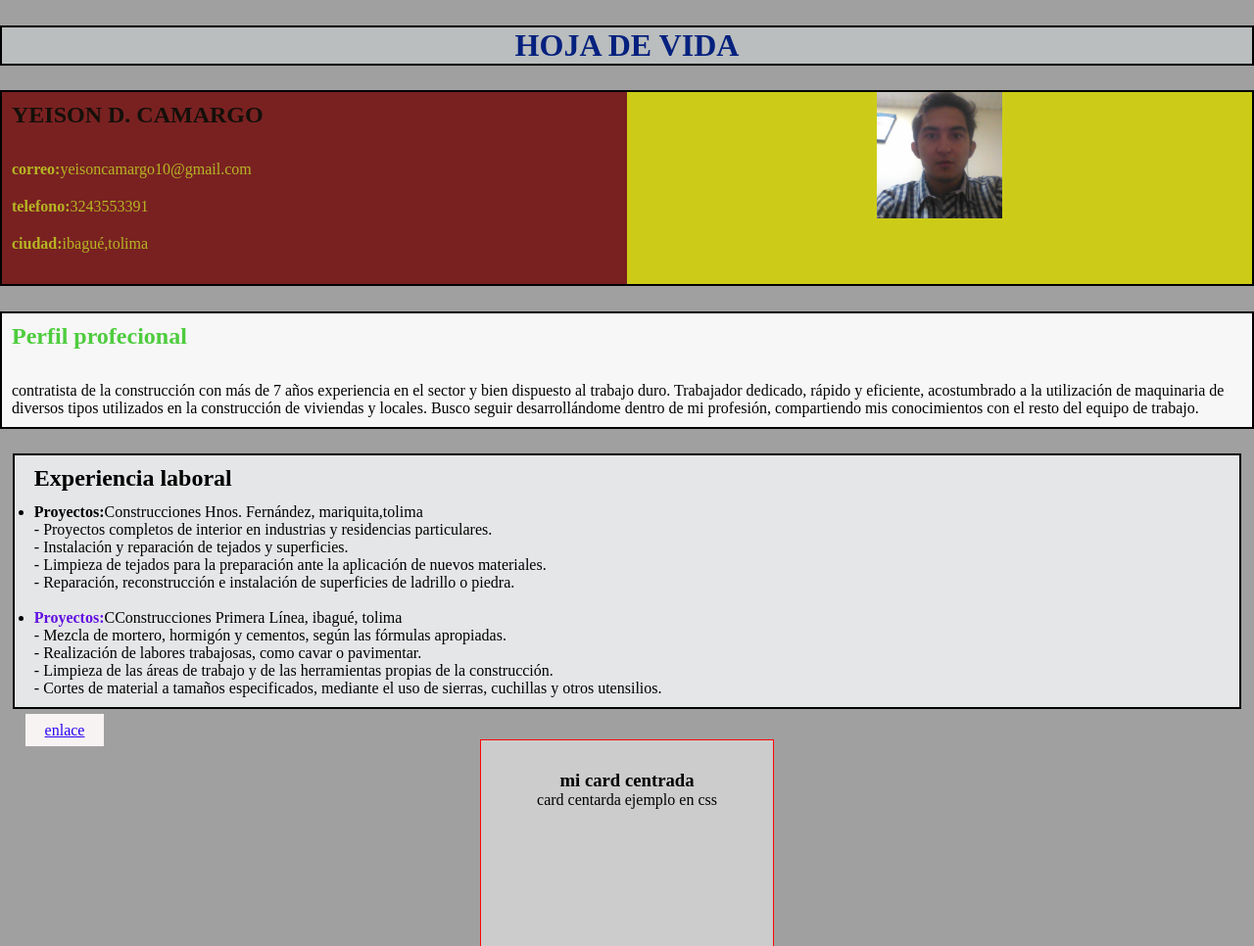
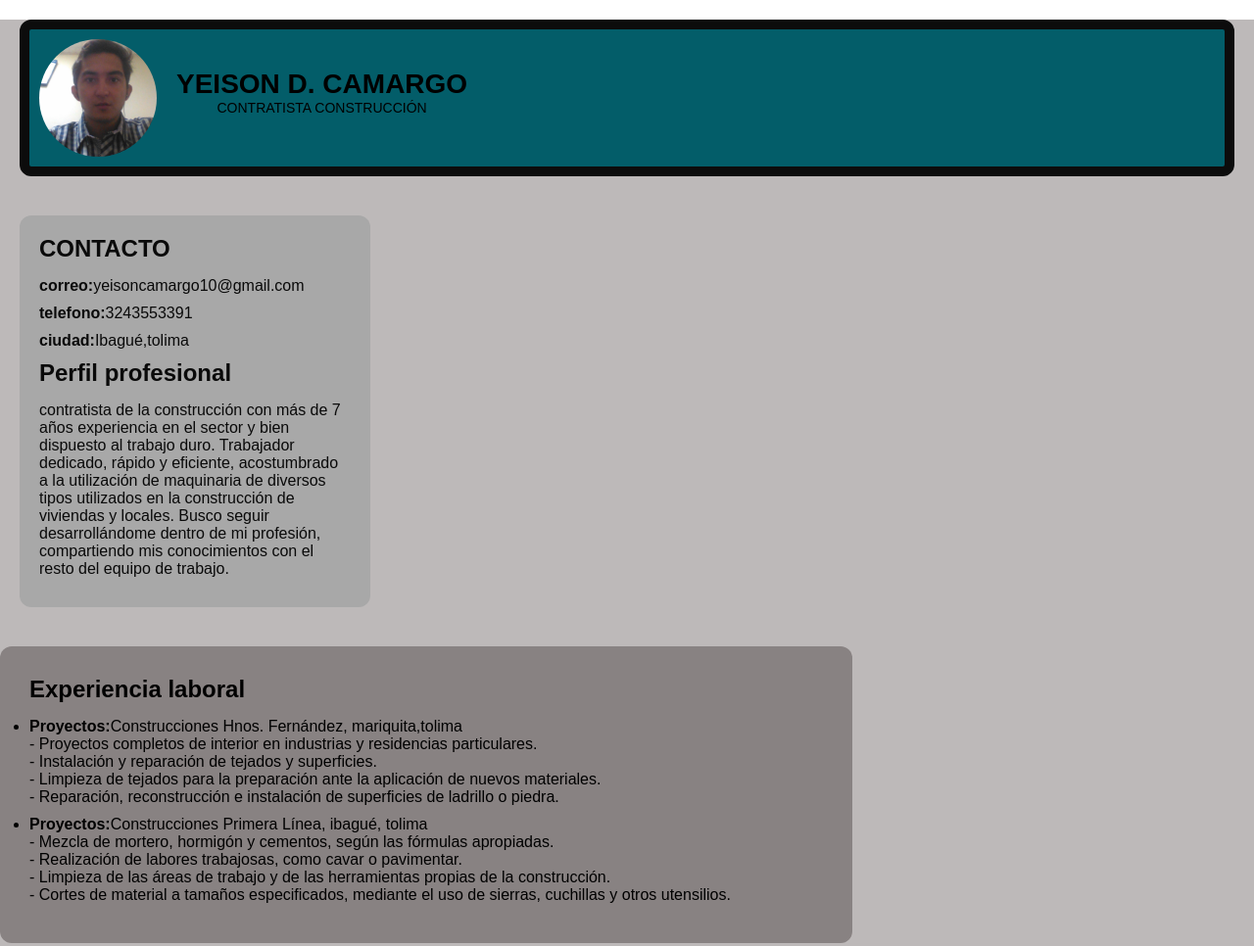
Before and after one commit to yeisoncamargo37/hoja-de-vida, a plain HTML site: page index.html in a window 1280 px wide. Shown: the top 966 px of the page at 98% size. Drawn offline with Linux system fonts and the light colour scheme.

Commit message:
nuvoe cambio hoja v

```diff
--- a/index.html
+++ b/index.html
@@ -4,58 +4,39 @@
     <title> Hoja de vida</title>
     <meta charset="UTF-8">
     <link rel="stylesheet" href="style/style.css">
-
-    <style type="text/css">
-
-        body {
-            background-color:rgb(161, 160, 160);
-           }
-        header {
-            background-color:rgb(187, 190, 190);
-            color: rgb(5, 33, 126);
-        }
-        #texto {
-            color: rgb(20, 16, 10);
-        }
-        #texto-1 {
-            color: rgb(78, 204, 62);
-        }
-        #texto-2 {
-            color: rgb(96, 15, 226);
-        }
+</head>
 
 
-    </style>
 
-</head>
+<body>
+    <div class="hoja-de-vida">
 
-<header>
-    <h1 class="titulo border"><b>HOJA DE VIDA</b></h1>
+    <header class="header">
+        <img src="img/yeison.jpg" class="foto">
+
+        <div class="informacion">
+            <h1 class="titulo border"><b>YEISON D. CAMARGO</b></h1>
+            <p class="cargo">contratista construcción</p>
+        </div>
+
     </header>
 
-<body>
-    <div>
-         <div class="contenedor border">
-            <div class="caja contenedor-derecha">
-                <img src="img/yeison.jpg">
-            </div>
+         <div class="contenido ">
             <div class="caja contenedor-izquierda">
-                <h2 id="texto"><b>YEISON D. CAMARGO</b></h2>
+                 <h2 id="texto"><b>CONTACTO</b></h2>
                 <P><strong>correo:</strong>yeisoncamargo10@gmail.com</P>
                 <p><strong>telefono:</strong>3243553391</p>
-                <p><strong>ciudad:</strong>ibagué,tolima</p>
-            </div>
-        </div>
+                <p><strong>ciudad:</strong>Ibagué,tolima</p>
+
+                <h2 id="texto-1">Perfil profesional</h2>
+                 <p>
+                    contratista de la construcción con más de 7 años experiencia en el sector y bien dispuesto al trabajo duro. Trabajador dedicado, rápido y eficiente, acostumbrado a la utilización de maquinaria de diversos tipos utilizados en la construcción de viviendas y locales. Busco seguir desarrollándome dentro de mi profesión, compartiendo mis conocimientos con el resto del equipo de trabajo.
+
+                 </p>
 
             </div>
 
-
-    <div class="seccion border">
-        <h2 id="texto-1">Perfil profecional</h2>
-        <p>contratista de la construcción con más de 7 años experiencia en el sector y bien dispuesto al trabajo duro. Trabajador dedicado, rápido y eficiente, acostumbrado a la utilización de maquinaria de diversos tipos utilizados en la construcción de viviendas y locales. Busco seguir desarrollándome dentro de mi profesión, compartiendo mis conocimientos con el resto del equipo de trabajo.</p>
-    </div>
-
-    <div class="laboral border">
+            <div class="caja contenedor-derecha">
                 <h2>Experiencia laboral</h2>
                 <ul>
                      <li>
@@ -66,28 +47,23 @@
                          <br>- Limpieza de tejados para la preparación ante la aplicación de nuevos materiales.
                          <br>- Reparación, reconstrucción e instalación de superficies de ladrillo o piedra.
                      </li>
-            <br>
+
                   <li>
-                <strong id="texto-2">Proyectos:</strong>CConstrucciones Primera Línea, ibagué, tolima
+                    <strong id="texto-2">Proyectos:</strong>Construcciones Primera Línea, ibagué, tolima
 
                         <br>- Mezcla de mortero, hormigón y cementos, según las fórmulas apropiadas.
                         <br>- Realización de labores trabajosas, como cavar o pavimentar.
                         <br>- Limpieza de las áreas de trabajo y de las herramientas propias de la construcción.
                         <br>- Cortes de material a tamaños especificados, mediante el uso de sierras, cuchillas y otros utensilios.
                   </li>
+                </ul>
 
-        </ul>
+
             </div>
-
-    <a href="https://github.com/yeisoncamargo37" class="boton">enlace</a>
-
-    <div class="card caja">
-        <h3>mi card centrada</h3>
-        <p>card centarda ejemplo en css</p>
         </div>
 
 
-
+      </div>
 
 </body>
 
--- a/style/style.css
+++ b/style/style.css
@@ -1,96 +1,93 @@
 * {
- box-sizing: border-box; /* Incluye borde y padding en el ancho total */
+ box-sizing: border-box;
  margin: 0;
  padding: 0;
+ font-family: Arial, Helvetica, sans-serif;
 }
 
-img {
-    width: 20%;
-    height:auto;
-    margin-left:40%
+.hoja-de-vida {
+    width: 100vw;
+    min-height: 100vh;
+    margin: 10px auto;
+     background-color:rgb(189, 185, 185);
+ }
+
+
+.header {
+    padding: 10px;
+    background-color: rgb(3, 93, 105);
+    border-radius: 12px;
+    margin: 20px;
+    text-align: center;
+    border: 10px solid rgb(12, 12, 12);
 }
 
-.border {
-    border: 2px solid black;
+header::after{
+    content: "";
+    display: block;
+    clear: both;
 }
 
 
-.titulo {text-align: center;
-
-    margin-top: 2%;
-    margin-bottom:2%;
-
+.foto {
+    width: 120px;
+    height:120px;
+    border-radius: 50%;
+    float: left;
+    margin-right: 20px;
 }
 
-.contenedor {
-    width: 100%;
-    height: 200px;
+.informacion {
+    float: left;
+    margin-top: 30px;
 }
 
+.titulo {
+    font-size: 28px;
+}
+
+.cargo {
+    font-size: 14px;
+    text-transform: uppercase;
+}
+
+.contenido {
+    width: 100%;
+}
+
+.contenido::after {
+    content: "";
+    display: block;
+    clear: both;
+}
+
+
 .contenedor-derecha {
-    float: right;
+    width: 68%;
+    float: left;
+    margin: 20px 20px 20px 0;
+    padding: 30px;
+    background-color: rgb(136, 130, 130);
+    border-radius: 12px;
 
 }
 
 .contenedor-izquierda {
+    width: 28%;
     float: left;
-
+    margin: 20px;
+    background-color: rgb(168, 168, 168);
+    padding: 20px;
+    border-radius: 12px;
+    color: rgb(10, 10, 10);
 }
 
-.caja {
-    width: 50%;
-    height: 100%;
-
-    margin-bottom: 20px;
-
-    }
-
-.contenedor-derecha {
-    background-color: rgb(204, 204, 24);
+h2 {
+    margin-bottom: 15px;
 }
 
-.contenedor-izquierda{
-    background-color: rgb(121, 33, 33);
-    color: rgb(182, 182, 36);
-}
-
-.contenedor-izquierda h2 {
-    margin-bottom: 2%;
-
-    padding: 10px;
-}
-
-.contenedor-izquierda p {
-
-
-    padding: 10px;
-}
-
-.seccion h2 {
-    margin-bottom: 1%;
-    padding: 10px;
-}
-.seccion p {
-    padding: 10px;
-}
-
-.seccion {
-    background-color: rgb(247, 247, 247);
-    margin-top: 2%;
-
-    margin-bottom: 2%;
-}
-
-.laboral{
-    background-color: rgb(229, 230, 231);
-
-    margin: 1%;
-
-    padding: 10px 20px;
-}
-
-.laboral h2 {
-    margin-bottom: 1%;
+p,li {
+    margin-bottom: 10px;
 }
 
 
```
Lines whose indentation alone changed are shown as unchanged.
